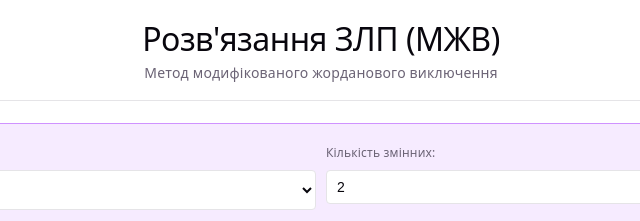
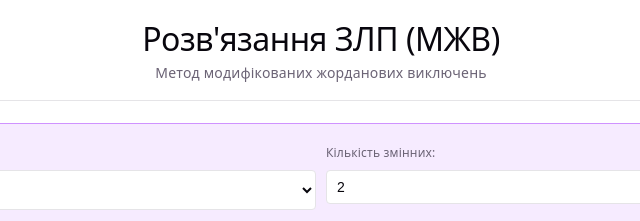
Before and after one commit to Fyz-dev/jordan-lab, a website built with Vite: page simplex.html in a window 1280 px wide. Shown: the top 221 px of the page, 444-1084 px from the left. Built offline with nearby package versions, Linux system fonts and the light colour scheme.

Commit message:
fix: Correct grammatical error in the description of the modified Jordan elimination method

```diff
--- a/simplex.html
+++ b/simplex.html
@@ -24,7 +24,7 @@
         <div class="container">
           <header>
             <h1>Розв'язання ЗЛП (МЖВ)</h1>
-            <p>Метод модифікованого жорданового виключення</p>
+            <p>Метод модифікованих жорданових виключень</p>
           </header>
 
           <main>
```
